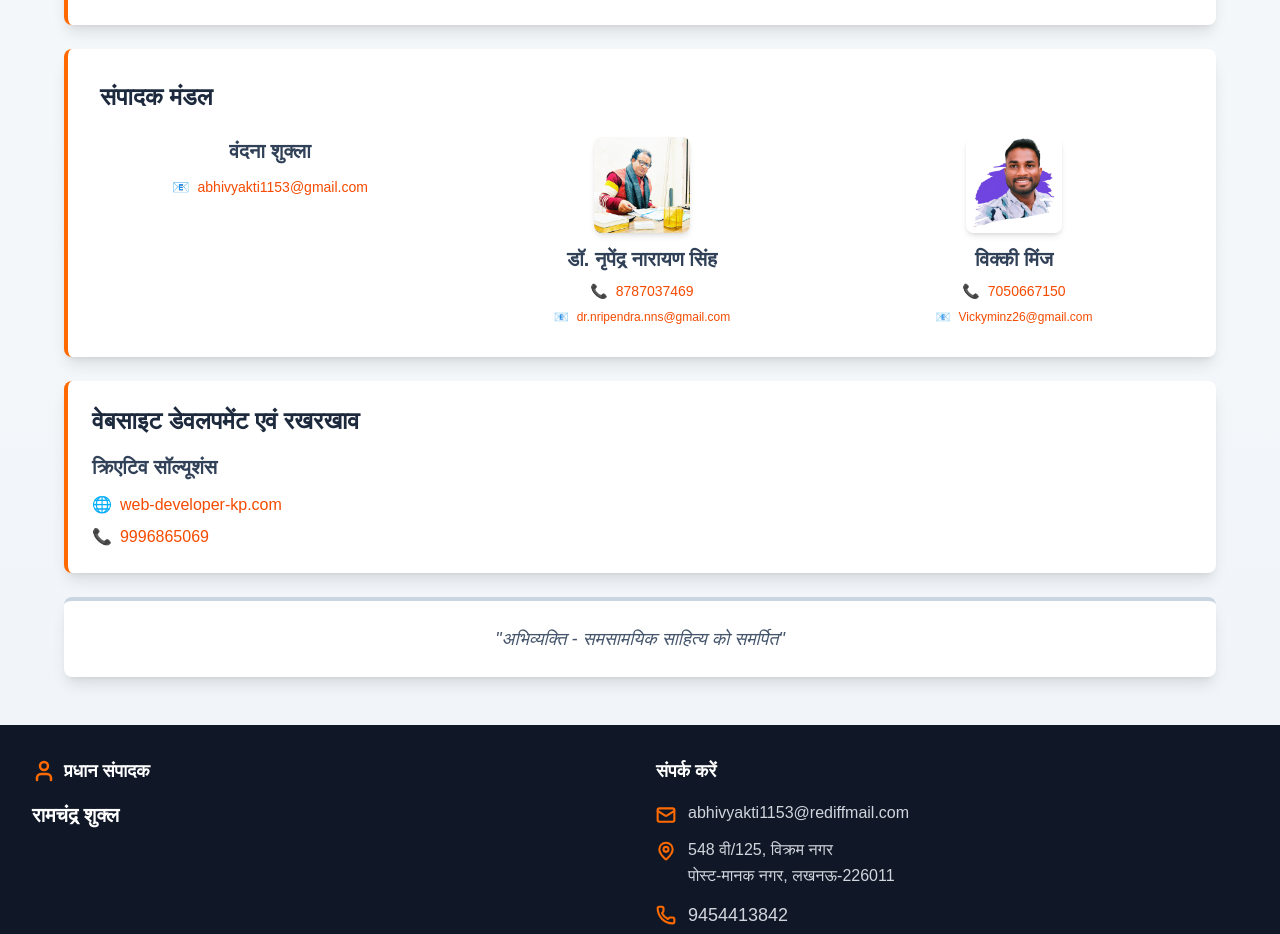
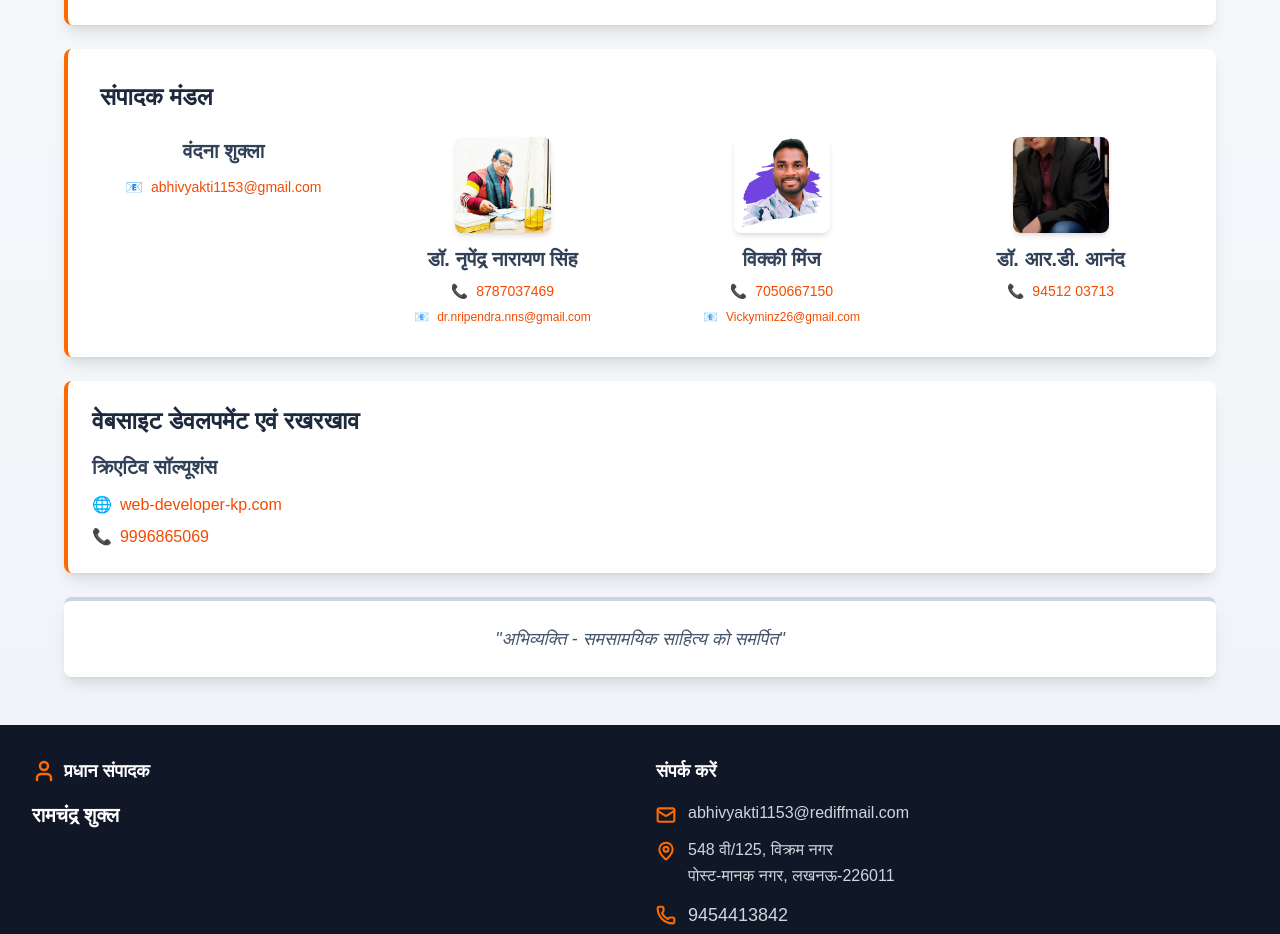
Before and after one commit to kp1153/abhivyakti, a Next.js app: page /team in a window 1280 px wide. Shown: the part 960-1894 px from the top of the page. Built offline with nearby package versions, Linux system fonts and the light colour scheme; no server answers.

Commit message:
force deploy

```diff
--- a/app/team/page.js
+++ b/app/team/page.js
@@ -80,7 +80,7 @@ export default function Team() {
             संपादक मंडल
           </h3>
 
-          <div className="grid md:grid-cols-3 gap-8">
+          <div className="grid md:grid-cols-4 gap-8">
 
             {/* वंदना शुक्ला */}
             <div className="text-center">
@@ -153,6 +153,27 @@ export default function Team() {
                 </a>
               </div>
             </div>
+
+            {/* डॉ. आर.डी. आनंद */}
+            <div className="text-center">
+              <img
+                src="/3.jpg"
+                alt="डॉ. आर.डी. आनंद"
+                className="w-24 h-24 rounded-lg object-cover shadow-md mx-auto mb-3"
+              />
+              <p className="text-xl font-semibold text-slate-700 mb-2">
+                डॉ. आर.डी. आनंद
+              </p>
+              <div className="flex flex-col items-center gap-2 text-slate-600">
+                <a
+                  href="tel:9451203713"
+                  className="text-orange-600 hover:underline text-sm flex items-center gap-2"
+                >
+                  <span>📞</span>
+                  94512 03713
+                </a>
+              </div>
+            </div>
           </div>
         </div>
 
```
Also changed, not shown: public/3.jpg (added).
